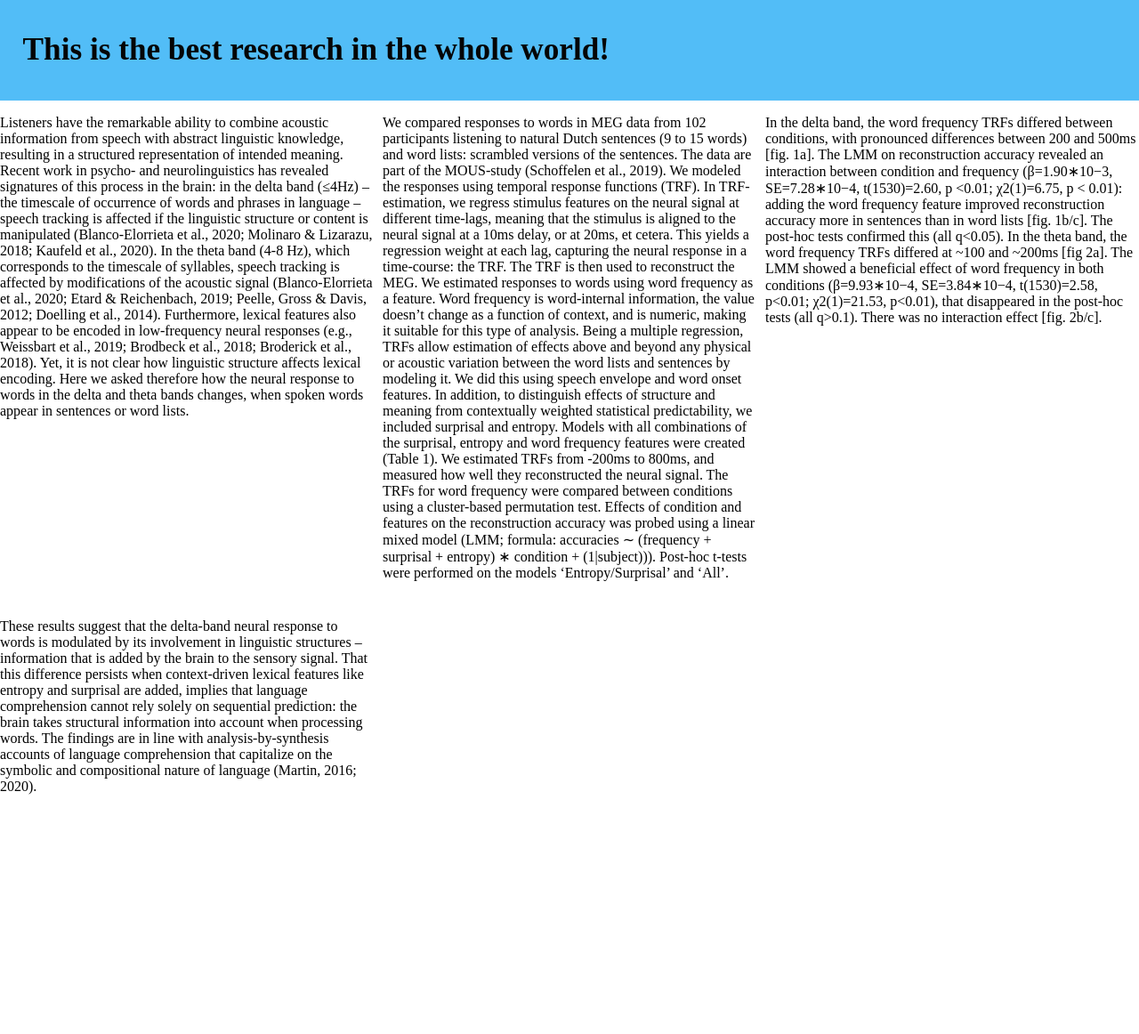
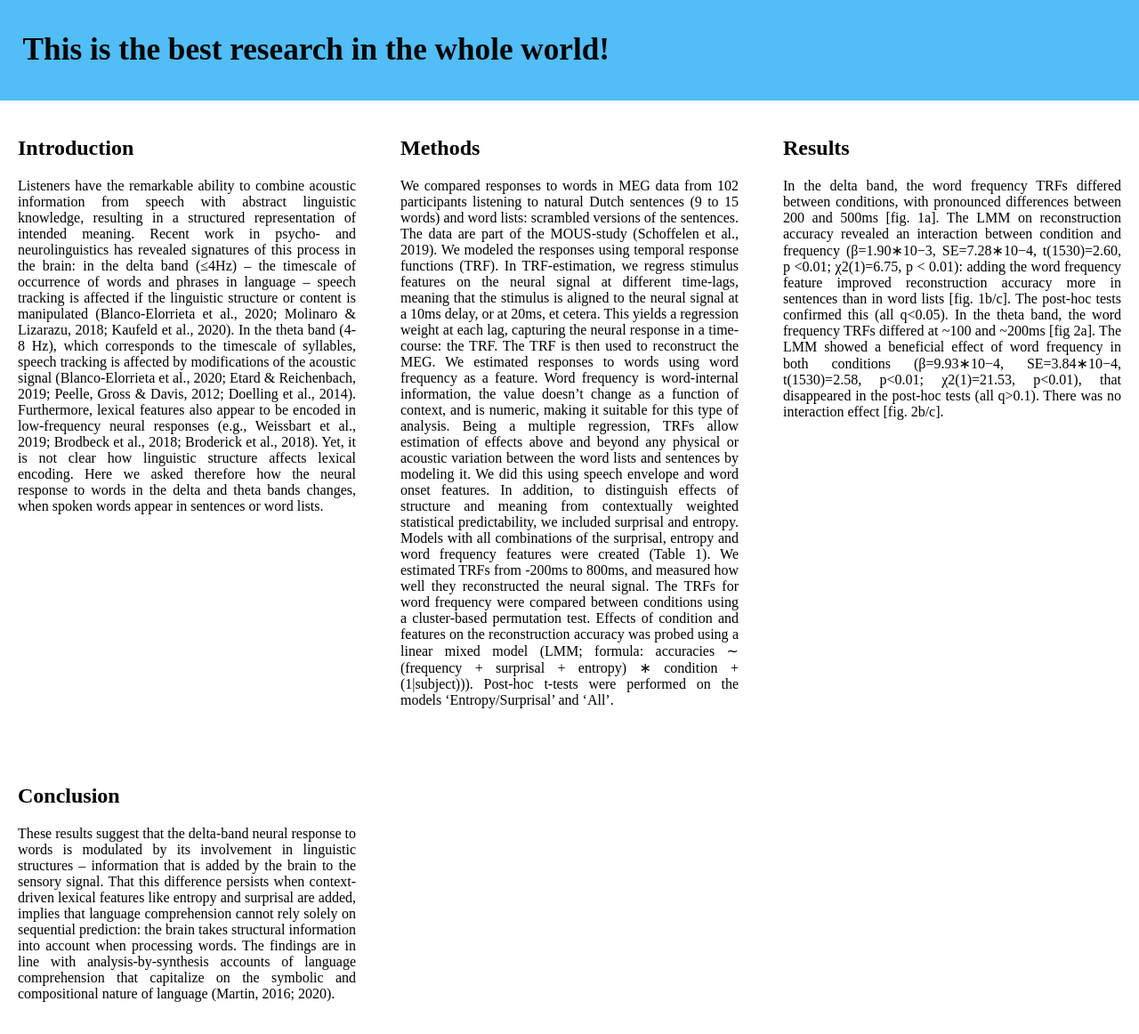
Before and after one commit to amaiacc/abstract2poster.github.io, a Jekyll site: the page built from index.html, in a window 1280 px wide. Shown: the whole page at 89% size. Built offline with Jekyll 4.4.1, drawn with Linux system fonts in a browser that asks for light colours; before the commit the page ends 909 px from its top, so only the background shows below that.

Commit message:
ENH - include title in sections.html, apply margins and justify text

```diff
--- a/_includes/sections.html
+++ b/_includes/sections.html
@@ -1 +1,4 @@
-<div class="section">{{ item }}</div>
+<div class="section">
+  <h2>{{ item.title }}</h2>
+  <p>{{ item }}</p>
+</div>
--- a/_sass/main.scss
+++ b/_sass/main.scss
@@ -1,3 +1,9 @@
 .current {
    color: green;
 }
+
+.section {
+  margin: 10px;
+  padding: 10px;
+  text-align: justify;
+}
```
